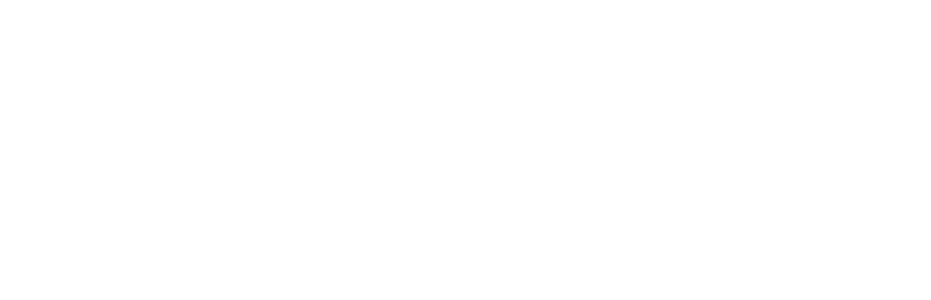
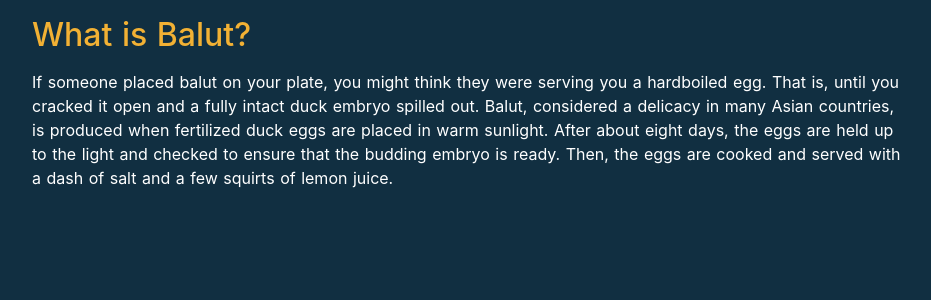
Before and after one commit to joaovictoralencar/nuxt-application, a Nuxt app: page /post in a window 1280 px wide. Before the commit this address had no page. Shown: the top 300 px of the page, without its empty margins (173-1104 px from the left). Built offline with nearby package versions, Linux system fonts and the light colour scheme.

Commit message:
criando uma página nova e mudando layout

```diff
--- a/layouts/default.vue
+++ b/layouts/default.vue
@@ -5,10 +5,16 @@
 </template>
 
 <style>
+:root {
+	--navy: #112f41;
+	--teal: #068587;
+	--teal-light: #4fb99f;
+	--yellow: #f2b134;
+	--main-bg-color: coral;
+}
 html {
-  font-family: 'Source Sans Pro', -apple-system, BlinkMacSystemFont, 'Segoe UI',
-    Roboto, 'Helvetica Neue', Arial, sans-serif;
-  font-size: 16px;
+	font-family: "Source Sans Pro", -apple-system, BlinkMacSystemFont, "Segoe UI",
+		Roboto, "Helvetica Neue", Arial, sans-serif;
 	word-spacing: 1px;
 	-ms-text-size-adjust: 100%;
 	-webkit-text-size-adjust: 100%;
@@ -16,14 +22,50 @@
 	-webkit-font-smoothing: antialiased;
 	box-sizing: border-box;
 }
-
 *,
 *:before,
 *:after {
 	box-sizing: border-box;
 	margin: 0;
 }
-
+body {
+	padding: 1rem;
+	background: var(--navy);
+	color: white;
+}
+a {
+	color: var(--teal-light);
+	text-decoration: none;
+	transition: all 0.3s ease;
+}
+a:hover {
+	color: var(--teal);
+}
+.container {
+	margin: 0 auto;
+	max-width: 900px;
+}
+.text-xs {
+	font-size: 1.2rem;
+}
+.text-sm {
+	font-size: 1.4rem;
+}
+.text-base {
+	font-size: 1.6rem;
+}
+.text-lg {
+	font-size: 1.8rem;
+}
+.text-xl {
+	font-size: 2rem;
+}
+h1,
+h2,
+h3,
+h4 {
+	color: var(--yellow);
+}
 .button--green {
 	display: inline-block;
 	border-radius: 4px;
@@ -32,12 +74,10 @@
 	text-decoration: none;
 	padding: 10px 30px;
 }
-
 .button--green:hover {
 	color: #fff;
 	background-color: #3b8070;
 }
-
 .button--grey {
 	display: inline-block;
 	border-radius: 4px;
@@ -47,7 +87,6 @@
 	padding: 10px 30px;
 	margin-left: 15px;
 }
-
 .button--grey:hover {
 	color: #fff;
 	background-color: #35495e;
--- /dev/null
+++ b/pages/post.vue
@@ -0,0 +1,31 @@
+<template>
+  <div class="container">
+    <article>
+      <h1 class="title">What is Balut?</h1>
+      <p>If someone placed balut on your plate, you might think they were serving you a hardboiled egg. That is, until you cracked it open and a fully intact duck embryo spilled out. Balut, considered a delicacy in many Asian countries, is produced when fertilized duck eggs are placed in warm sunlight. After about eight days, the eggs are held up to the light and checked to ensure that the budding embryo is ready. Then, the eggs are cooked and served with a dash of salt and a few squirts of lemon juice.</p>
+    </article>
+  </div>
+</template>
+
+<script>
+export default {};
+</script>
+
+<style scoped>
+.container {
+  display: flex;
+  justify-content: space-between;
+  line-height: 1.5;
+}
+article * {
+  margin-bottom: 1rem;
+}
+aside {
+  min-width: 280px;
+  max-width: 280px;
+  padding-left: 2rem;
+}
+.title {
+  font-size: 2rem;
+}
+</style>
```
Lines whose indentation alone changed are shown as unchanged.
